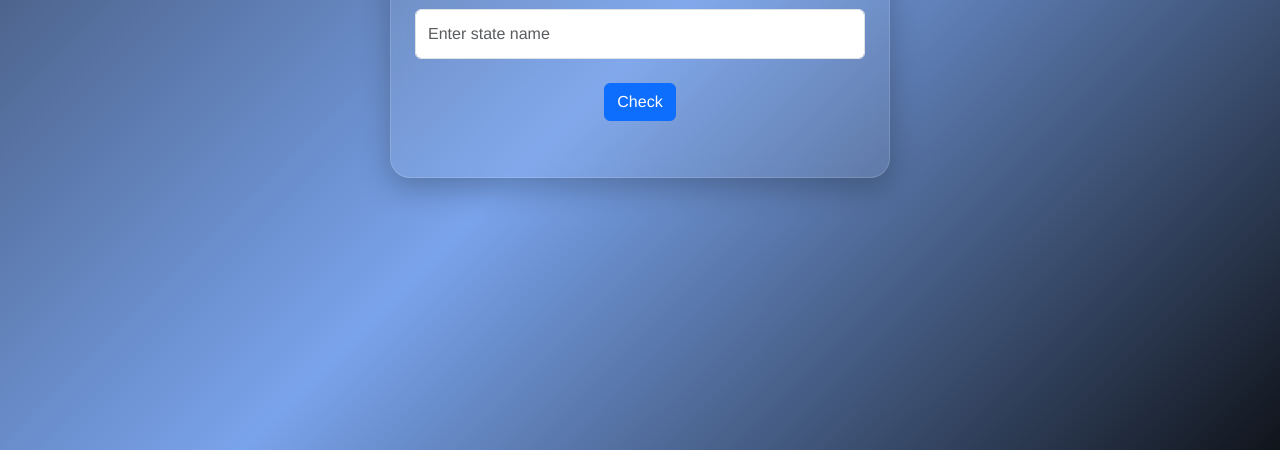
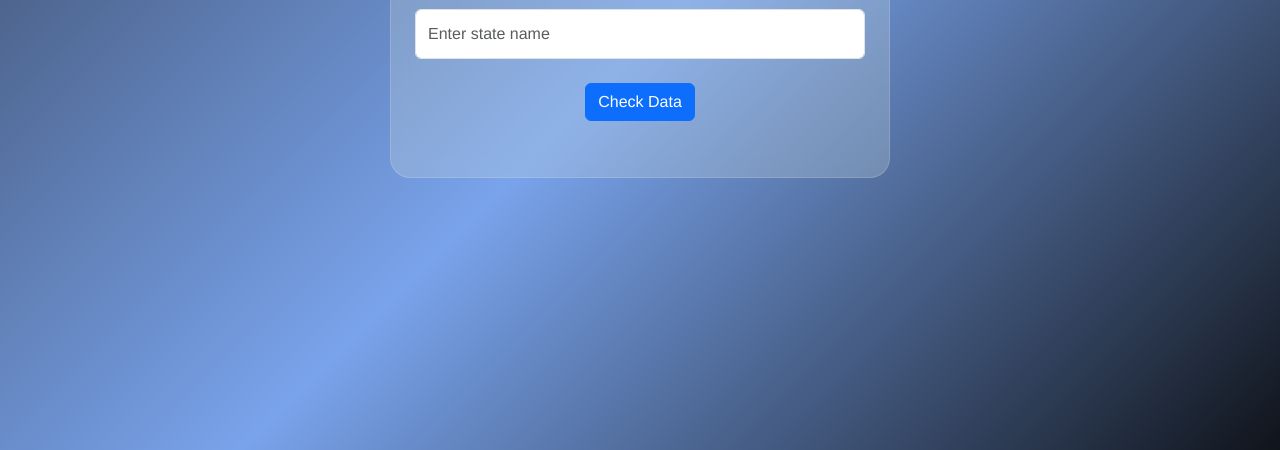
Before and after one commit to Khushbupatel05/Corona-Api, a plain HTML site: page index.html in a window 1280 px wide. Shown: the part 350-800 px from the top of the page. Drawn offline with nearby package versions, Linux system fonts and the light colour scheme; some packages are replaced by stand-ins of ours; a script that the page names is missing.

Commit message:
for small change

```diff
--- a/assets/css/style.css
+++ b/assets/css/style.css
@@ -19,13 +19,13 @@ body, html {
   }
 
   .glass-container {
-    background: rgba(255, 255, 255, 0.07);
+    background: rgba(207, 221, 222, 0.261);
     border: 1px solid rgba(255, 255, 255, 0.15);
     border-radius: 20px;
     backdrop-filter: blur(10px);
     width: 90%;
     max-width: 500px;
-    box-shadow: 0 10px 30px rgba(0, 0, 0, 0.25);
+
   }
 
   .input-group input {
--- a/index.html
+++ b/index.html
@@ -16,7 +16,7 @@
       <div class="input-group mb-4">
         <input type="text" class="form-control rounded-start" id="countryName" placeholder="Enter state name" />
       </div>
-      <button class="btn btn-primary " id="btn-submit">Check</button>
+      <button class="btn btn-primary " id="btn-submit">Check Data</button>
       <div id="answer" class="d-flex flex-column gap-3 align-items-center my-3 d-flex"></div>
     </div>
   </div>
```
